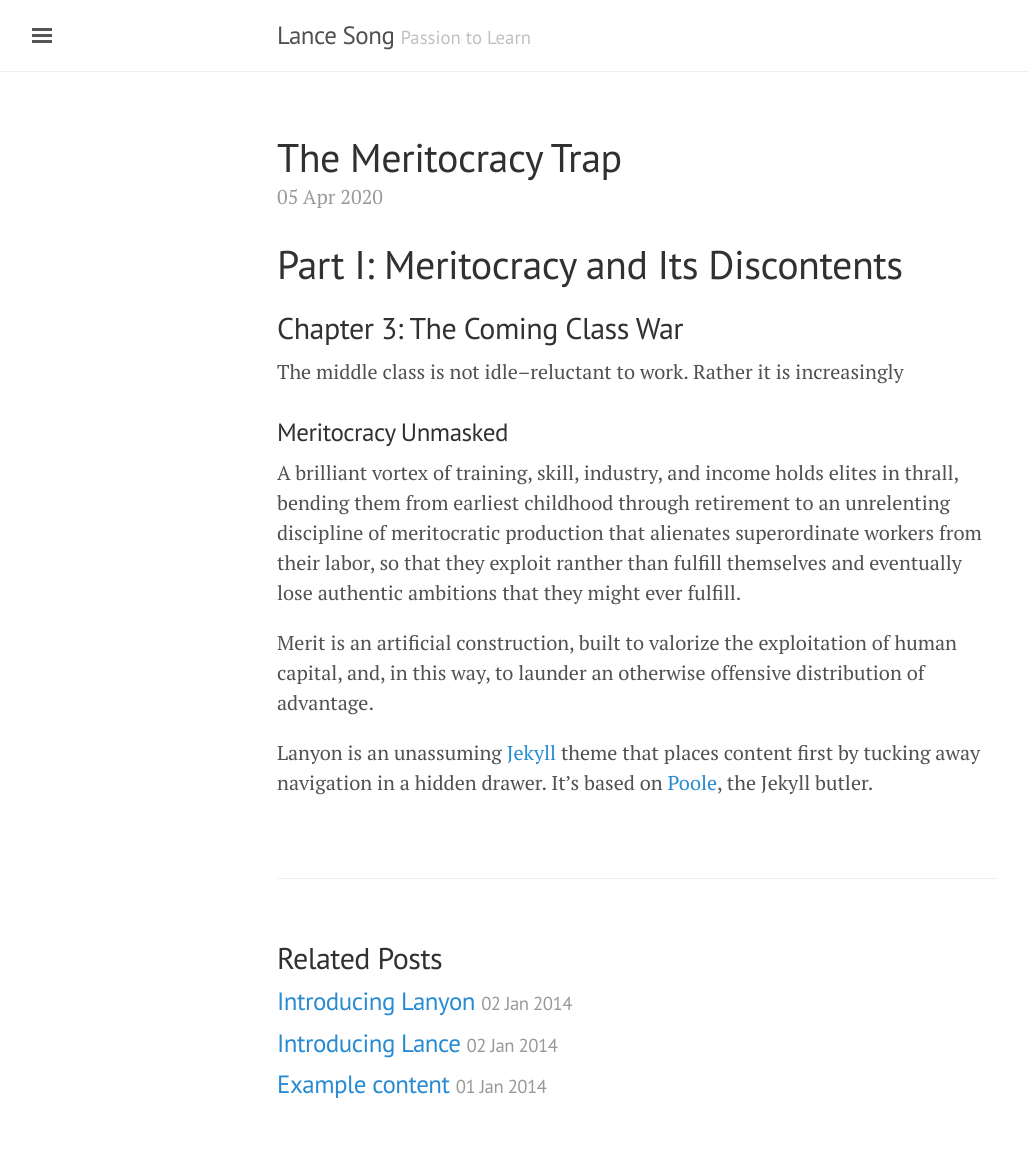
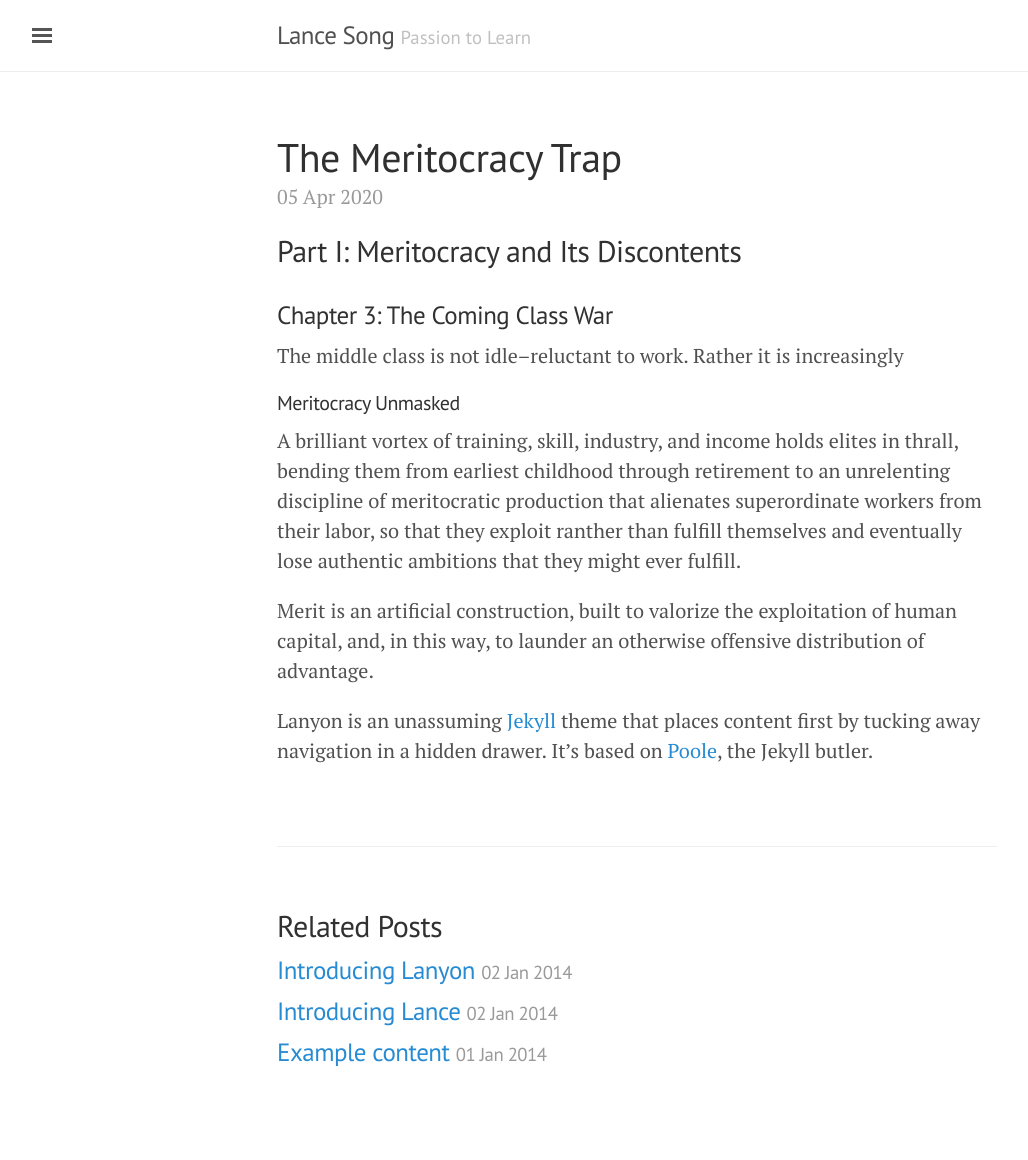
Before and after one commit to legendarylance/legendarylance.github.io, a Jekyll site: the page built from _posts/2020-04-05-Book-Review.md, in a window 1280 px wide. Shown: the whole page, without its empty margins (3-1031 px from the left). Built offline with Jekyll 4.4.1, drawn with Linux system fonts in a browser that asks for light colours; after the commit the page ends 1128 px from its top, so only the background shows below that.

```diff
--- a/_posts/2020-04-05-Book-Review.md
+++ b/_posts/2020-04-05-Book-Review.md
@@ -3,12 +3,12 @@ layout: post
 title: The Meritocracy Trap
 ---
 
-# Part I: Meritocracy and Its Discontents
+## Part I: Meritocracy and Its Discontents
 
-## Chapter 3: The Coming Class War
+### Chapter 3: The Coming Class War
 The middle class is not idle--reluctant to work. Rather it is increasingly
 
-### Meritocracy Unmasked
+#### Meritocracy Unmasked
 A brilliant vortex of training, skill, industry, and income holds elites in thrall, bending them from earliest childhood through retirement to an unrelenting discipline of meritocratic production that alienates superordinate workers from their labor, so that they exploit ranther than fulfill themselves and eventually lose authentic ambitions that they might ever fulfill.
 
 Merit is an artificial construction, built to valorize the exploitation of human capital, and, in this way, to launder an otherwise offensive distribution of advantage.
```
